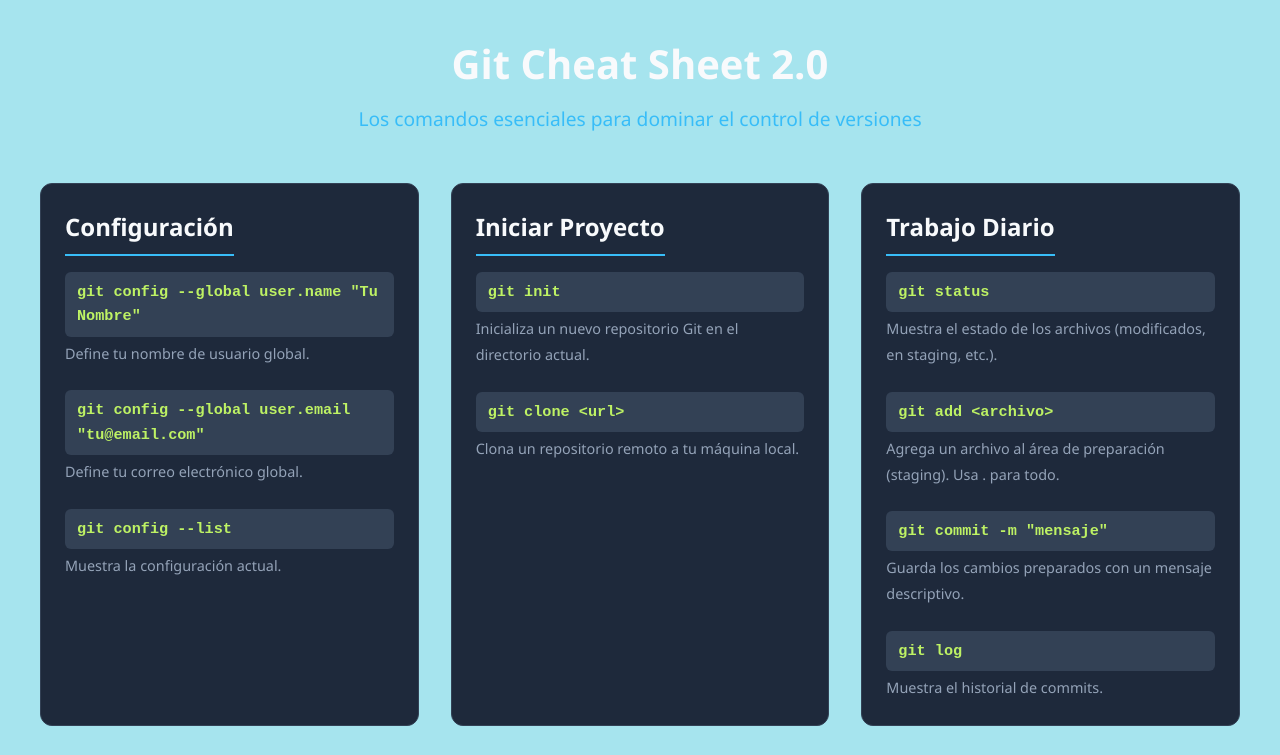
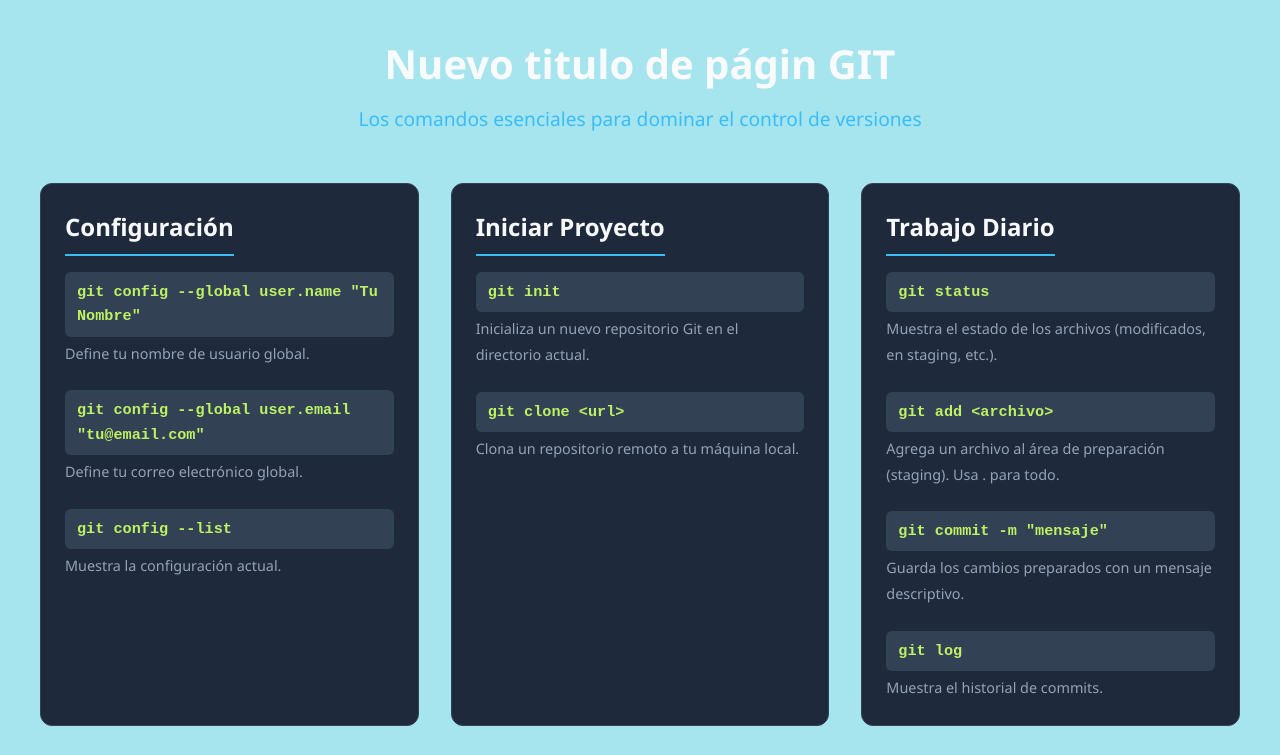
Before and after one commit to marcoviaweb/demo01, a plain HTML site: page index.html in a window 1280 px wide. Shown: the top 755 px of the page. Drawn offline with Linux system fonts and the light colour scheme.

Commit message:
feat: cambio de titulo

```diff
--- a/index.html
+++ b/index.html
@@ -10,7 +10,7 @@
 
 <body>
     <header>
-        <h1>Git Cheat Sheet 2.0</h1>
+        <h1>Nuevo titulo de págin GIT</h1>
         <p>Los comandos esenciales para dominar el control de versiones</p>
     </header>
 
```
